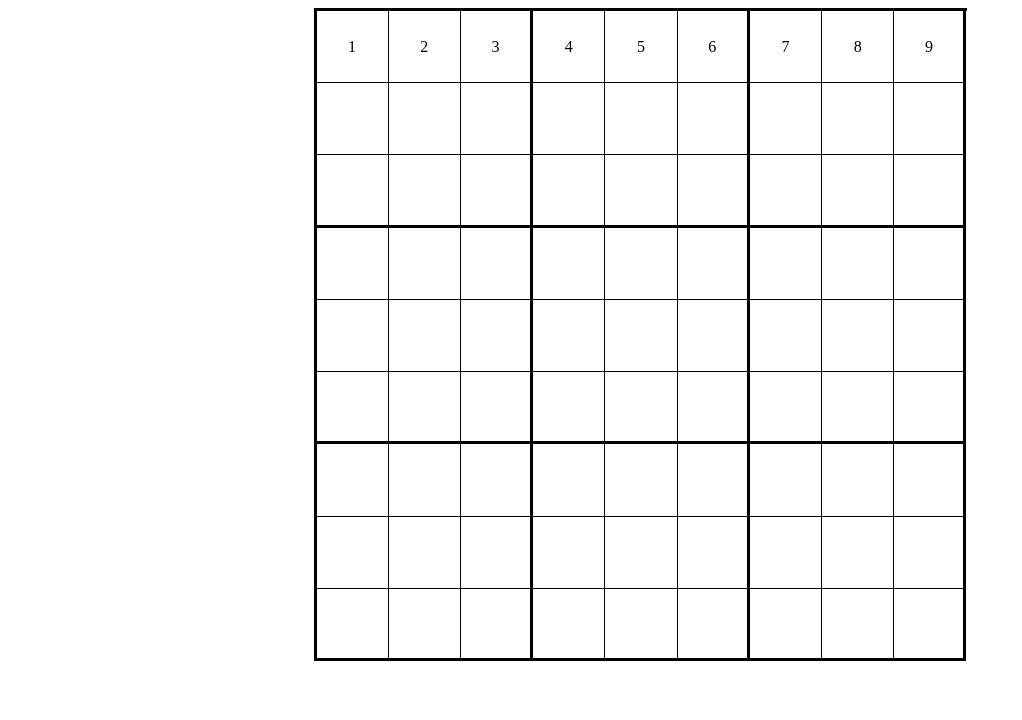
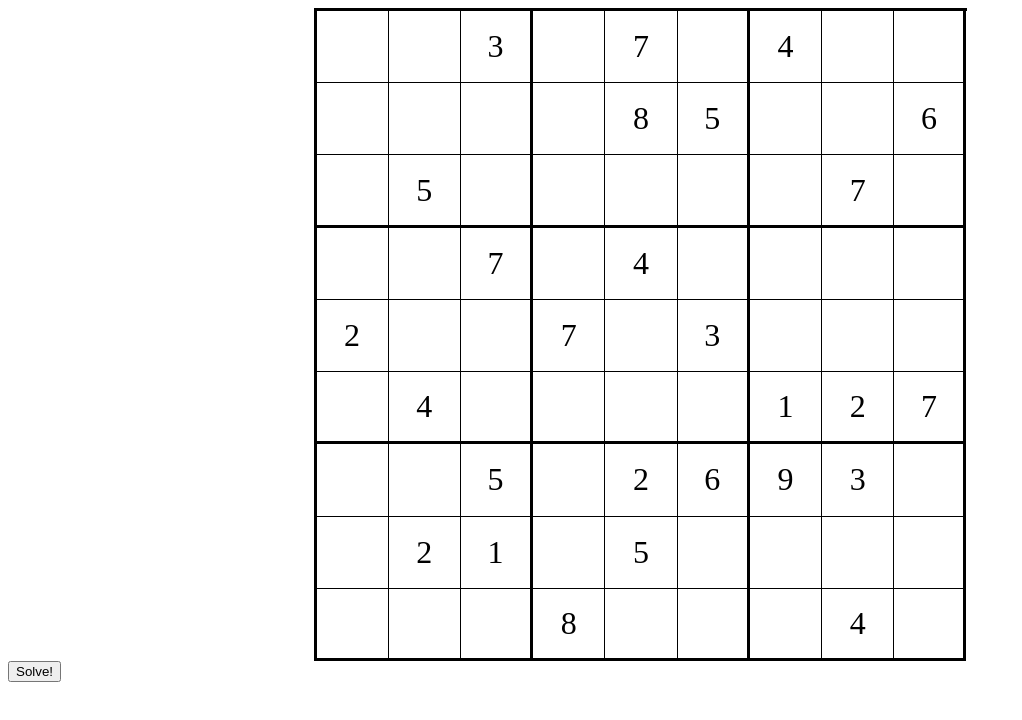
Before and after one commit to bnprkr/sudoku-with-solver, a plain HTML site: page index.html in a window 1280 px wide. Shown: the whole page, without its empty margins (0-1022 px from the left). Drawn offline with Linux system fonts and the light colour scheme.

Commit message:
added event listeners to populate grid and call depthFirstSolver on solve button click

```diff
--- a/index.html
+++ b/index.html
@@ -5,20 +5,21 @@
   <meta http-equiv="X-UA-Compatible" content="IE=edge">
   <meta name="viewport" content="width=device-width, initial-scale=1.0">
   <link rel="stylesheet" href="style.css">
+  <script type="module" src="main.js"></script>
   <title>Sudoku Solver</title>
 </head>
 <body>
   <div class="board">
     <!-- <div class="row"> -->
-        <div id="1" class="unit">1</div>
-        <div id="2" class="unit">2</div>
-        <div id="3" class="unit">3</div>
-        <div id="4" class="unit">4</div>
-        <div id="5" class="unit">5</div>
-        <div id="6" class="unit">6</div>
-        <div id="7" class="unit">7</div>
-        <div id="8" class="unit">8</div>
-        <div id="9" class="unit">9</div>
+        <div id="1" class="unit"></div>
+        <div id="2" class="unit"></div>
+        <div id="3" class="unit"></div>
+        <div id="4" class="unit"></div>
+        <div id="5" class="unit"></div>
+        <div id="6" class="unit"></div>
+        <div id="7" class="unit"></div>
+        <div id="8" class="unit"></div>
+        <div id="9" class="unit"></div>
 
 
         <div id="10" class="unit"></div>
@@ -106,5 +107,7 @@
         <div id="81" class="unit"></div>
     <!-- </div> -->
   </div>
+
+  <button id="solve-button">Solve!</button>
 </body>
 </html>
--- /dev/null
+++ b/main.js
@@ -0,0 +1,27 @@
+import { grid, depthFirstSolver, isValidBoard } from './modules/solver.js';
+
+// console.log(grid);
+
+window.addEventListener('DOMContentLoaded', (e) => {
+
+  console.log(grid);
+  console.log(e);
+
+  grid.forEach((el, i) => {
+    if (el !== 0) {
+      const element = document.getElementById(String(i + 1));
+      element.innerHTML = el;
+    }
+  });
+
+  const solveButton = document.getElementById('solve-button');
+  solveButton.addEventListener('click', (e) => {
+    const solution = depthFirstSolver(grid);
+    solution.forEach((el, i) => {
+      const element = document.getElementById(String(i + 1));
+      element.innerHTML = el;
+    });
+  });
+
+
+});
--- a/modules/solver.js
+++ b/modules/solver.js
@@ -3,6 +3,18 @@
 // let grid = SudokuSolver.generate();
 // grid = SudokuSolver.carve(grid, 55);
 // grid = grid.flat();
+
+// const gridNice = [
+//     [0, 0, 3, 0, 7, 0, 4, 0, 0],
+//     [0, 0, 0, 0, 8, 5, 0, 0, 6],
+//     [0, 5, 0, 0, 0, 0, 0, 7, 0],
+//     [0, 0, 7, 0, 4, 0, 0, 0, 0],
+//     [2, 0, 0, 7, 0, 3, 0, 0, 0],
+//     [0, 4, 0, 0, 0, 0, 1, 2, 7],
+//     [0, 0, 5, 0, 2, 6, 9, 3, 0],
+//     [0, 2, 1, 0, 5, 0, 0, 0, 0],
+//     [0, 0, 0, 8, 0, 0, 0, 4, 0]
+//   ]
 
 const grid = [
   0, 0, 3, 0, 7, 0, 4, 0, 0, 0, 0, 0,
@@ -14,27 +26,16 @@ const grid = [
   0, 0, 0, 8, 0, 0, 0, 4, 0
 ]
 
-const gridNice = [
-  [0, 0, 3, 0, 7, 0, 4, 0, 0],
-  [0, 0, 0, 0, 8, 5, 0, 0, 6],
-  [0, 5, 0, 0, 0, 0, 0, 7, 0],
-  [0, 0, 7, 0, 4, 0, 0, 0, 0],
-  [2, 0, 0, 7, 0, 3, 0, 0, 0],
-  [0, 4, 0, 0, 0, 0, 1, 2, 7],
-  [0, 0, 5, 0, 2, 6, 9, 3, 0],
-  [0, 2, 1, 0, 5, 0, 0, 0, 0],
-  [0, 0, 0, 8, 0, 0, 0, 4, 0]
-]
 
-console.log(grid);
+// console.log(grid);
 
-console.log(isValidBoard(grid));
+// console.log(isValidBoard(grid));
 
-const solution = depthFirstSolver(grid);
+// const solution = depthFirstSolver(grid);
 
-console.log(solution);
+// console.log(solution);
 
-console.log(isValidBoard(solution));
+// console.log(isValidBoard(solution));
 
 function depthFirstSolver(board) {
   const stack = [];
@@ -132,3 +133,5 @@ function printGrid(board) {
 
   return printBoard;
 }
+
+export { grid, depthFirstSolver, isValidBoard };
--- a/style.css
+++ b/style.css
@@ -15,6 +15,7 @@
   align-items: center;
   border-bottom: 1px solid black;
   border-right: 1px solid black;
+  font-size: 2em;
 }
 
 .unit:nth-of-type(3n) {
```
